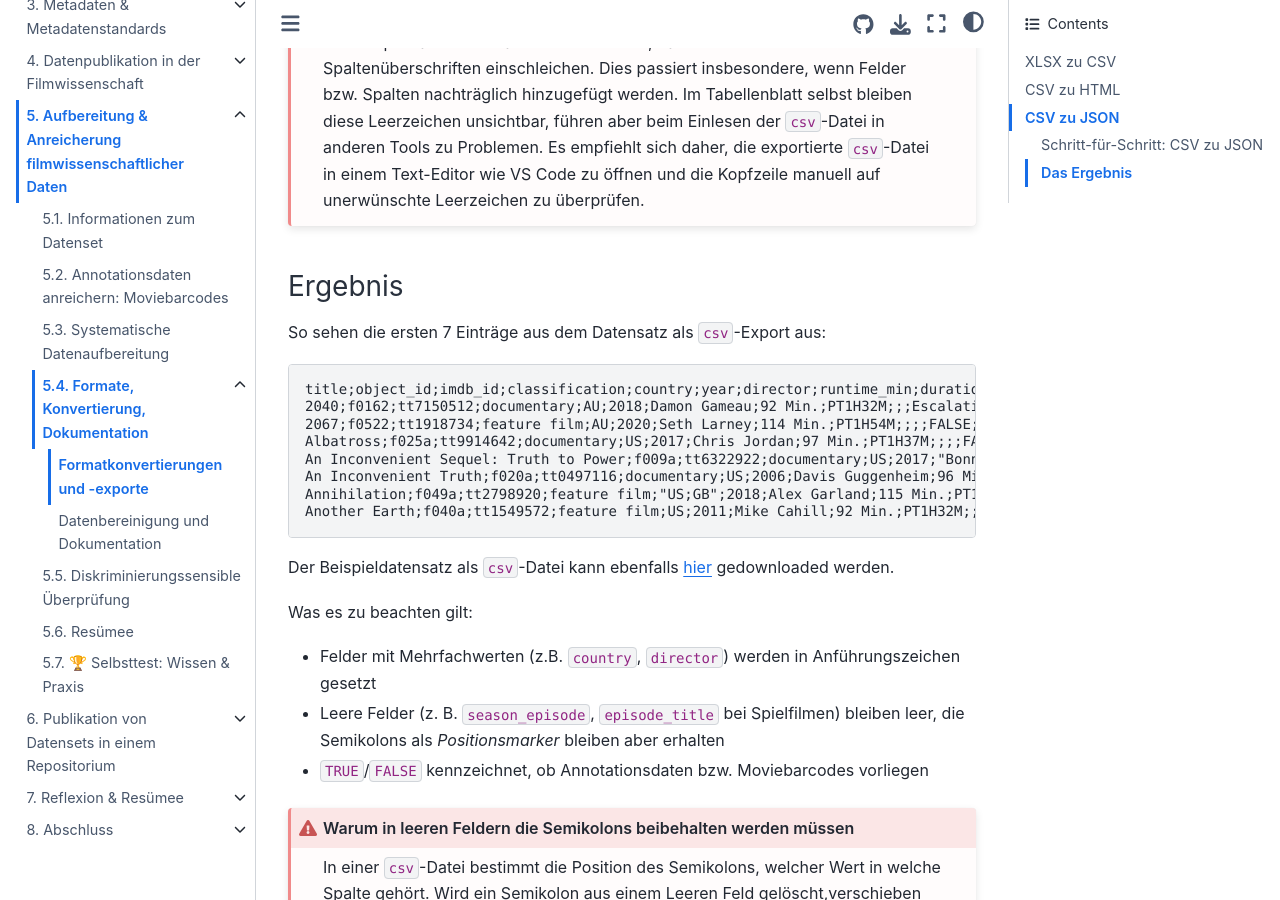
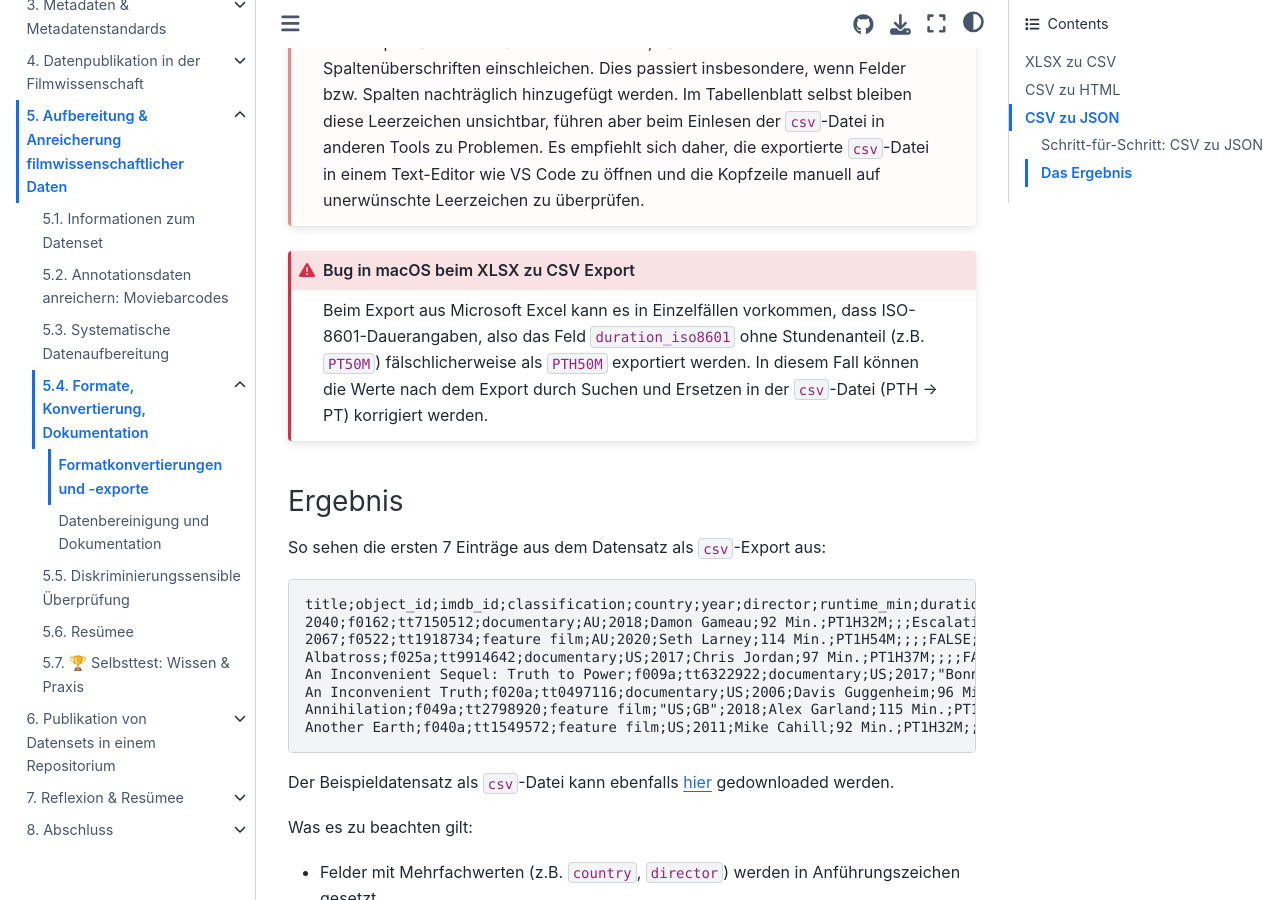
Before and after one commit to lam1aa/Bewegtes-Bild-Fallstudie-3, a Jupyter Book: the page built from 05_aufbereitung_anreicherung/konvertierung_export.md, in a window 1280 px wide and 900 px high, scrolled down 2038 px. Built offline with Jupyter Book 1.0.4 settings and Sphinx 7.4.7 and the Sphinx Book theme 1.1.4, drawn with Linux system fonts in a browser that asks for light colours.

Commit message:
fix: yml-schema field name and add admonition for bug explanation xlsx to csv export

````diff
--- a/05_aufbereitung_anreicherung/konvertierung_export.md
+++ b/05_aufbereitung_anreicherung/konvertierung_export.md
@@ -41,6 +41,11 @@ Beim `csv`-Export aus Excel wird nur das aktuell aktive Tabellenblatt exportiert
 ```{admonition} Leerzeichen zwischen Spaltenüberschriften
 :class: caution
 Beim Export aus Excel kann es vorkommen, dass sich Leerzeichen unbemerkt in Spaltenüberschriften einschleichen. Dies passiert insbesondere, wenn Felder bzw. Spalten nachträglich hinzugefügt werden. Im Tabellenblatt selbst bleiben diese Leerzeichen unsichtbar, führen aber beim Einlesen der `csv`-Datei in anderen Tools zu Problemen. Es empfiehlt sich daher, die exportierte `csv`-Datei in einem Text-Editor wie VS Code zu öffnen und die Kopfzeile manuell auf unerwünschte Leerzeichen zu überprüfen.
+```
+
+```{admonition} Bug in macOS beim XLSX zu CSV Export
+:class: danger
+Beim Export aus Microsoft Excel kann es in Einzelfällen vorkommen, dass ISO-8601-Dauerangaben, also das Feld `duration_iso8601` ohne Stundenanteil (z.B. `PT50M`) fälschlicherweise als `PTH50M` exportiert werden. In diesem Fall können die Werte nach dem Export durch Suchen und Ersetzen in der `csv`-Datei (PTH → PT) korrigiert werden.
 ```
 
 ### Ergebnis
--- a/assets/05_aufbereitung_anreicherung/doc_k05_corpus_metadata_schema_climate_film_c05.yml
+++ b/assets/05_aufbereitung_anreicherung/doc_k05_corpus_metadata_schema_climate_film_c05.yml
@@ -89,7 +89,7 @@ schema:
       description: "Runtime in minutes, human-readable"
       example: "87 Min."
 
-    - name: runtime_iso
+    - name: duration_iso8601
       type: string
       required: true
       dc-mapping: "dcterms:extent"
````
